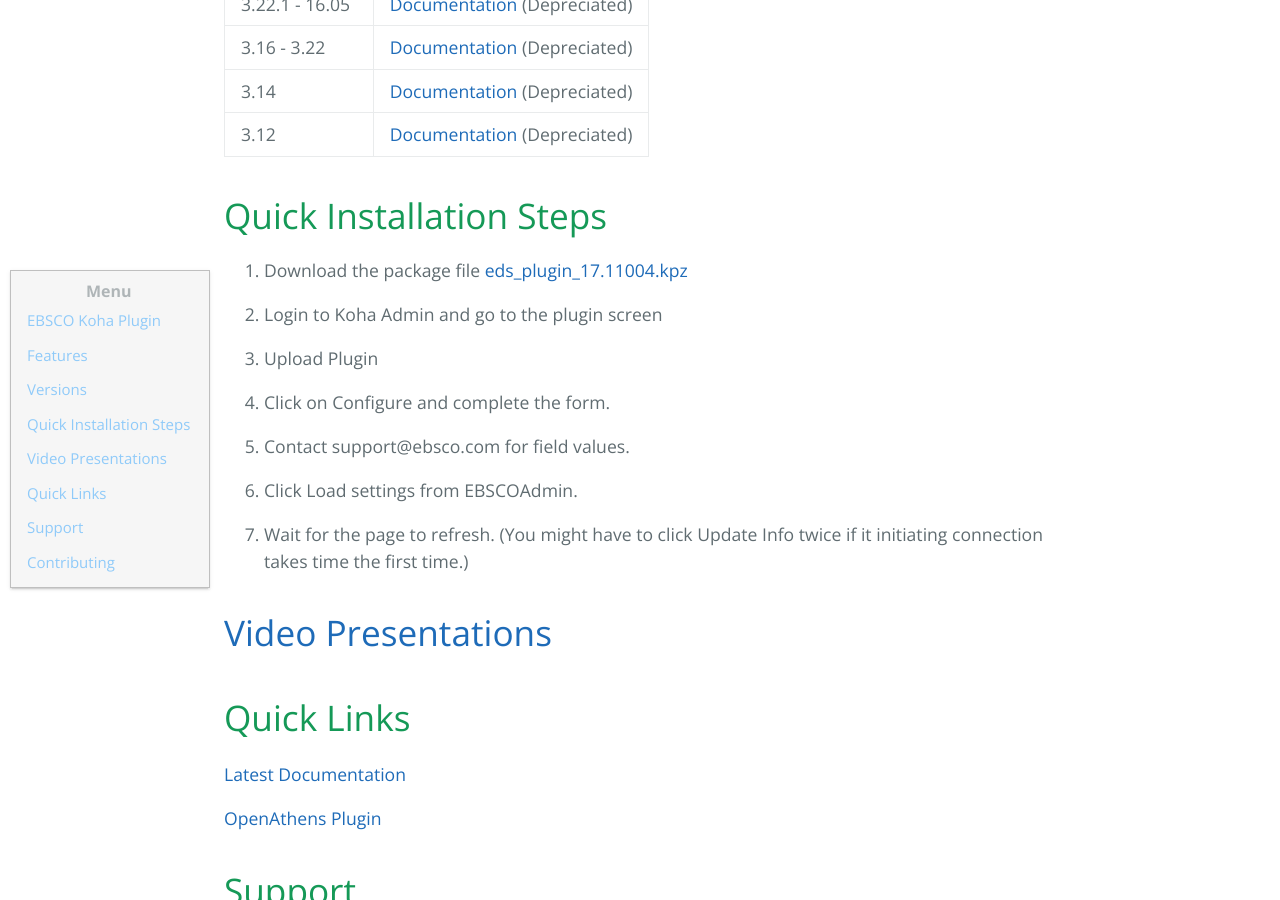
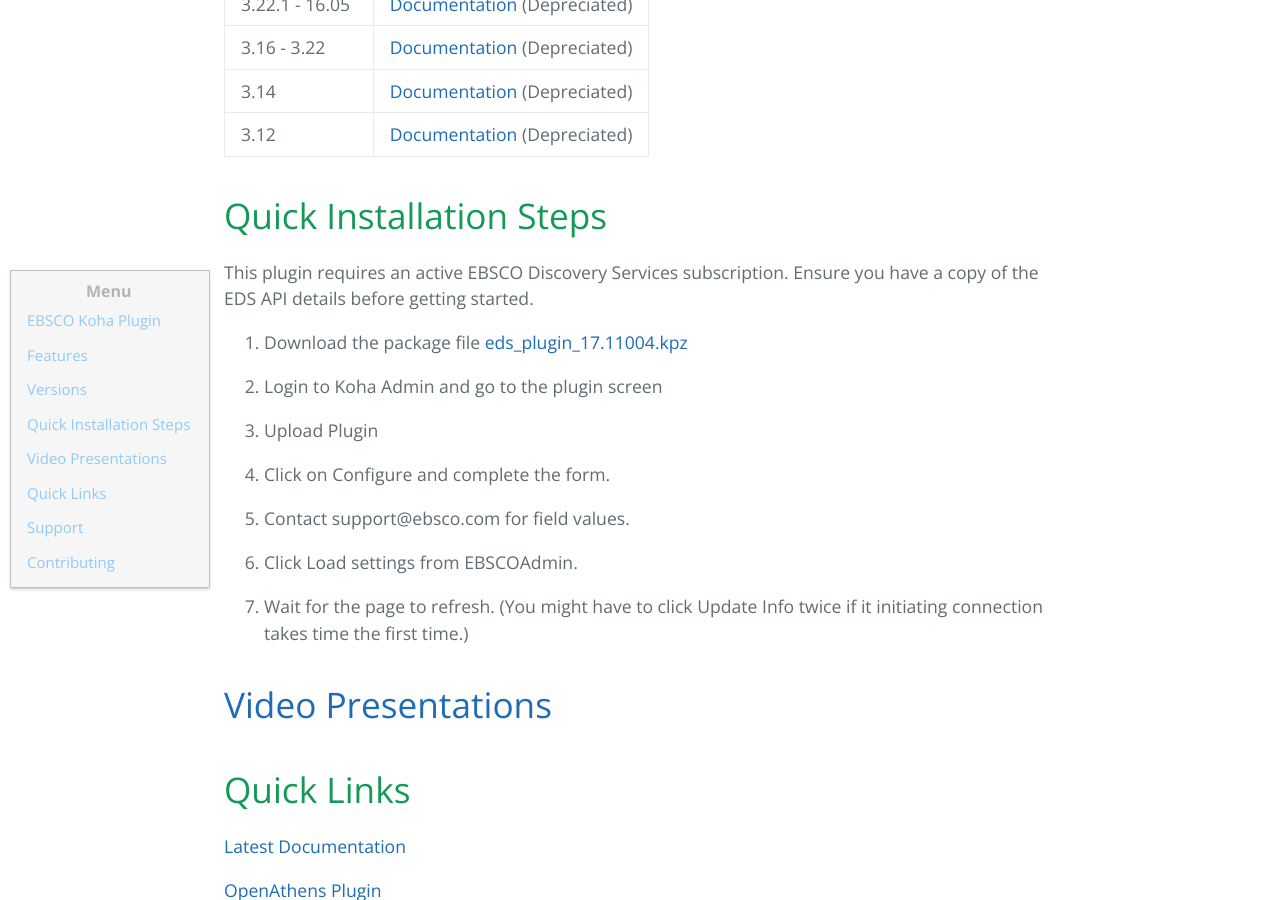
Before and after one commit to ebsco/edsapi-koha-plugin, a Jekyll site: the page built from docs/index.md, in a window 1280 px wide and 900 px high, scrolled down 1142 px. Built offline with Jekyll 4.4.1, drawn with Linux system fonts in a browser that asks for light colours; our own code applies the rules of GitHub Pages for plain Markdown files.

Commit message:
Update index.md

```diff
--- a/docs/index.md
+++ b/docs/index.md
@@ -38,6 +38,8 @@
 
 # Quick Installation Steps
 
+This plugin requires an active EBSCO Discovery Services subscription. Ensure you have a copy of the EDS API details before getting started.
+
 1.  Download the package file [eds_plugin_17.11004.kpz](https://github.com/ebsco/edsapi-koha-plugin/blob/master/eds_plugin_17.11004.kpz)
 
 2.  Login to Koha Admin and go to the plugin screen
```
